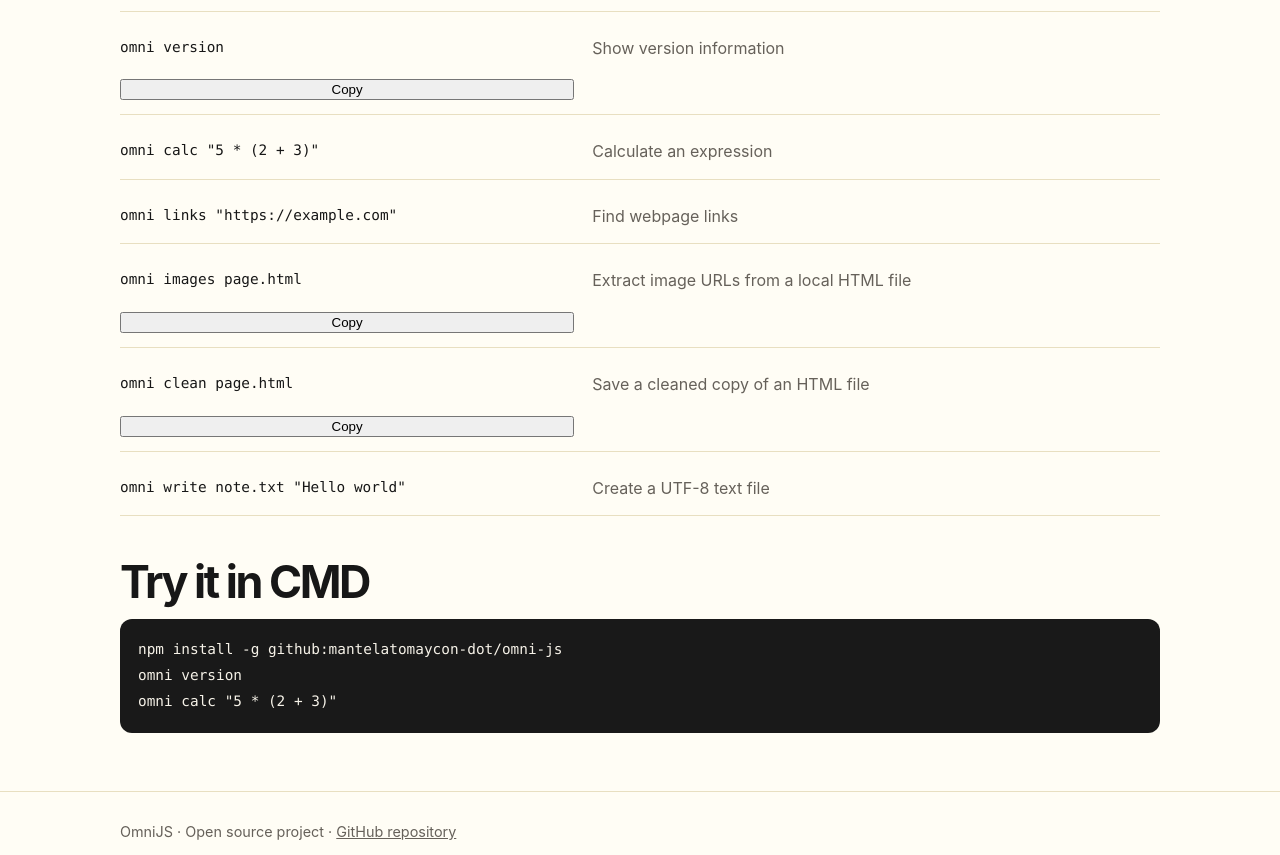
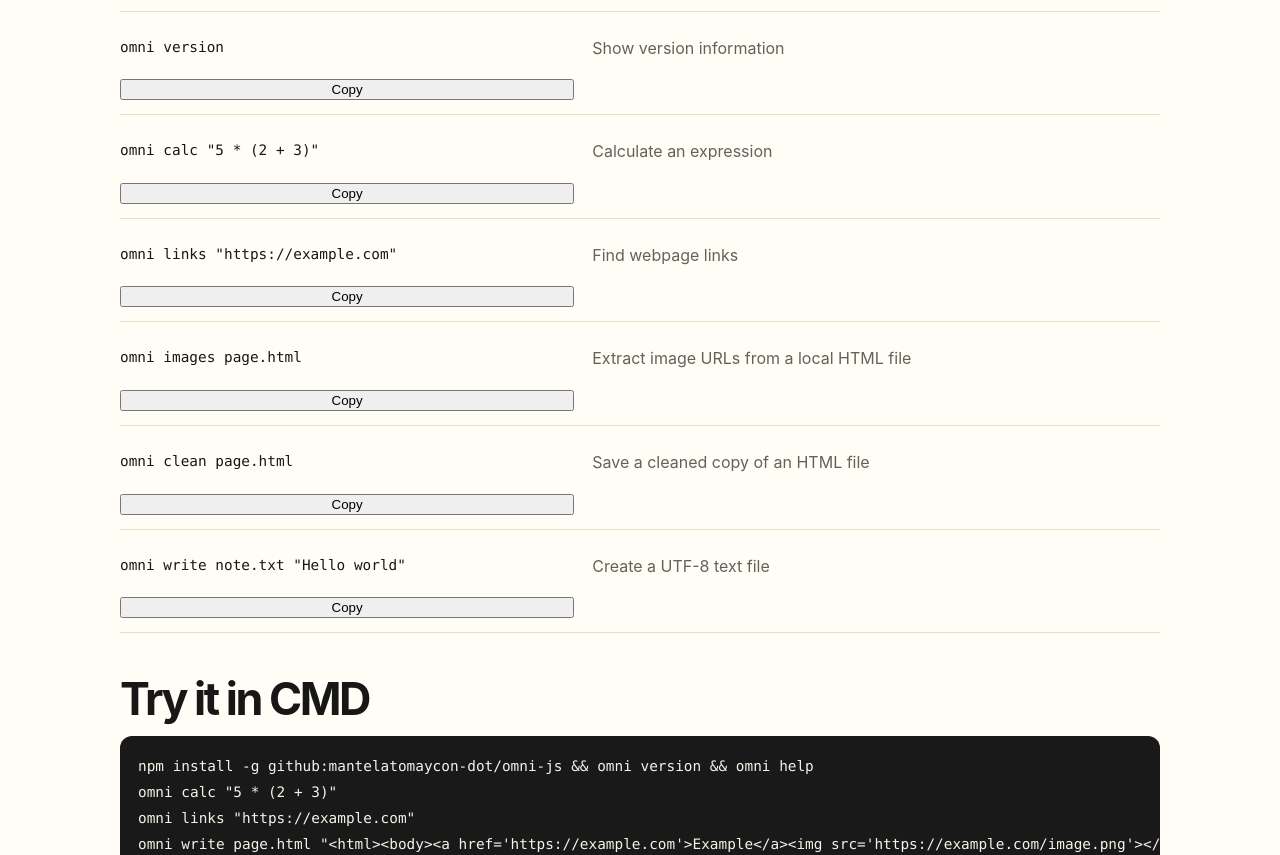
Before and after one commit to mantelatomaycon-dot/omni-js, a website: page home/index.html in a window 1280 px wide. Shown: the part 1885-2740 px from the top of the page. Drawn offline with Linux system fonts and the light colour scheme.

Commit message:
Make all command examples copyable and add complete CMD demo

```diff
--- a/home/index.html
+++ b/home/index.html
@@ -119,16 +119,17 @@
           <div class="command"><code>omni</code><span>Open the interactive menu</span><button type="button" data-copy="omni">Copy</button></div>
           <div class="command"><code>omni help</code><span>Show available commands</span><button type="button" data-copy="omni help">Copy</button></div>
           <div class="command"><code>omni version</code><span>Show version information</span><button type="button" data-copy="omni version">Copy</button></div>
-          <div class="command"><code>omni calc "5 * (2 + 3)"</code><span>Calculate an expression</span></div>
-          <div class="command"><code>omni links "https://example.com"</code><span>Find webpage links</span></div>
+          <div class="command"><code>omni calc "5 * (2 + 3)"</code><span>Calculate an expression</span><button type="button" data-copy="omni calc &quot;5 * (2 + 3)&quot;">Copy</button></div>
+          <div class="command"><code>omni links "https://example.com"</code><span>Find webpage links</span><button type="button" data-copy="omni links &quot;https://example.com&quot;">Copy</button></div>
           <div class="command"><code>omni images page.html</code><span>Extract image URLs from a local HTML file</span><button type="button" data-copy="omni images page.html">Copy</button></div>
           <div class="command"><code>omni clean page.html</code><span>Save a cleaned copy of an HTML file</span><button type="button" data-copy="omni clean page.html">Copy</button></div>
-          <div class="command"><code>omni write note.txt "Hello world"</code><span>Create a UTF-8 text file</span></div>
+          <div class="command"><code>omni write note.txt "Hello world"</code><span>Create a UTF-8 text file</span><button type="button" data-copy="omni write note.txt &quot;Hello world&quot;">Copy</button></div>
         </div>
         <h2 style="margin-top:42px">Try it in CMD</h2>
-        <pre><code>npm install -g github:mantelatomaycon-dot/omni-js
-omni version
-omni calc "5 * (2 + 3)"</code></pre>
+        <pre><code>npm install -g github:mantelatomaycon-dot/omni-js &amp;&amp; omni version &amp;&amp; omni help
+omni calc "5 * (2 + 3)"
+omni links "https://example.com"
+omni write page.html "&lt;html&gt;&lt;body&gt;&lt;a href='https://example.com'&gt;Example&lt;/a&gt;&lt;img src='https://example.com/image.png'&gt;&lt;/body&gt;&lt;/html&gt;" &amp;&amp; omni links page.html &amp;&amp; omni images page.html &amp;&amp; omni clean page.html</code></pre>
       </div>
     </section>
   </main>
@@ -146,6 +147,17 @@ omni calc "5 * (2 + 3)"</code></pre>
         copyButton.textContent = 'Select and copy the command';
       }
     });
+    document.querySelectorAll('[data-copy]').forEach((button) => {
+      button.addEventListener('click', async () => {
+        const command = button.getAttribute('data-copy');
+        try {
+          await navigator.clipboard.writeText(command);
+          button.textContent = 'Copied!';
+        } catch {
+          button.textContent = 'Select and copy: ' + command;
+        }
+      });
+    });
   </script>
 </body>
 </html>
```
